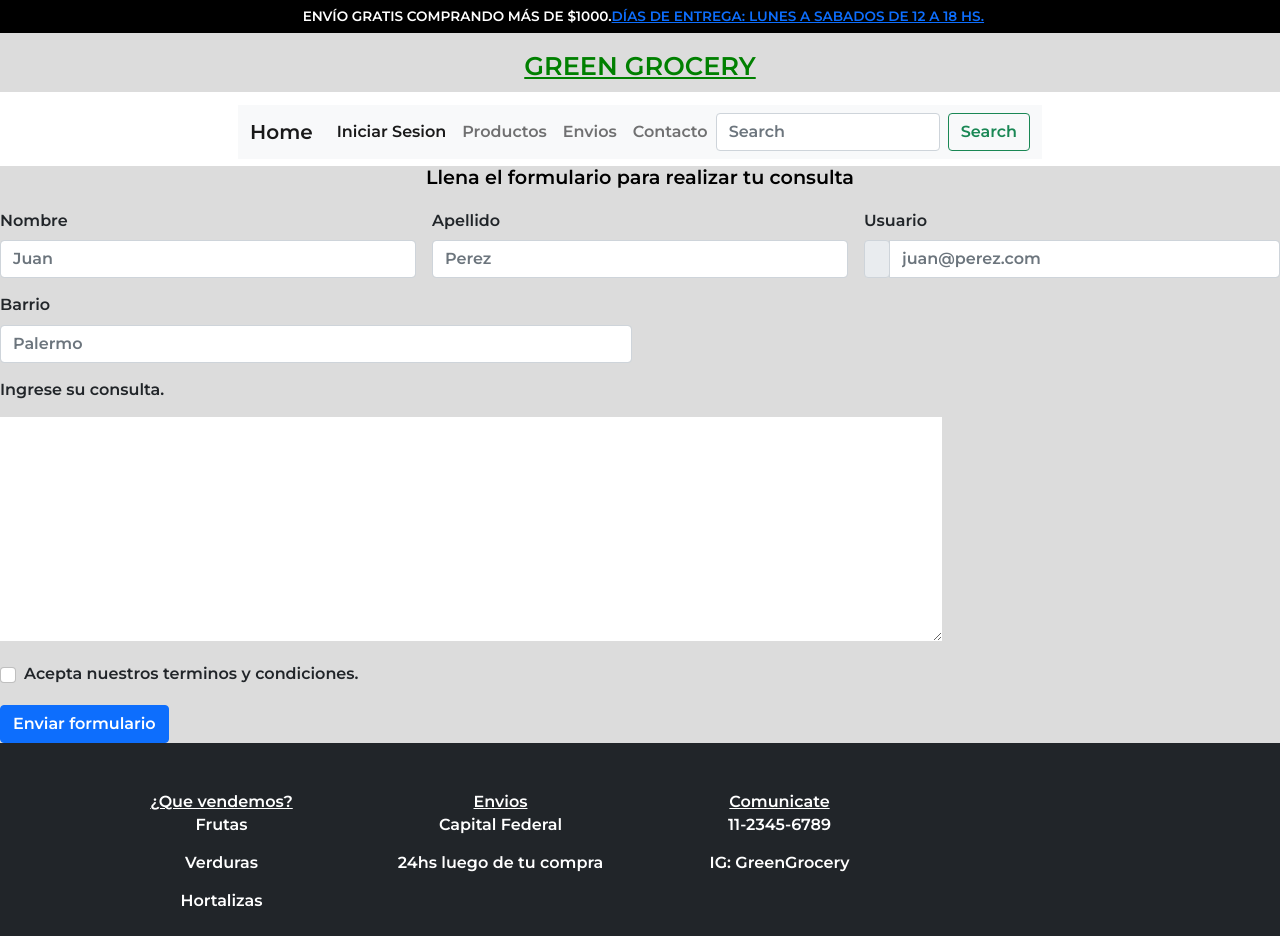
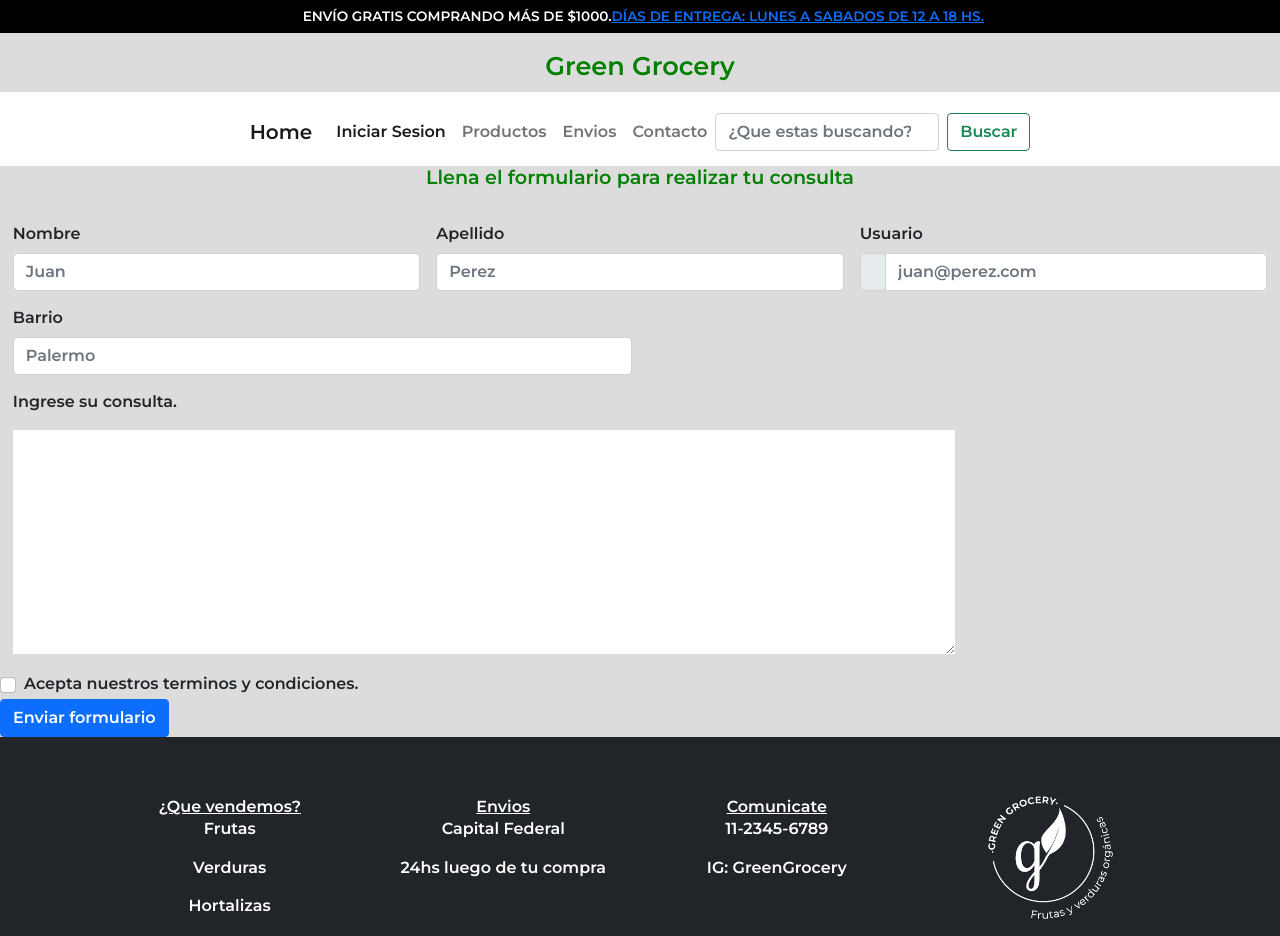
Before and after one commit to facualvarez5/GreenGrocery, a website: page contacto.html in a window 1280 px wide. Shown: the top 936 px of the page. Drawn offline with nearby package versions, Linux system fonts and the light colour scheme.

Commit message:
CuartaEntrega

```diff
--- a/contacto.html
+++ b/contacto.html
@@ -25,10 +25,10 @@
       </section>
       <section>
         <h1 class="h1Index">
-          <a href="#" class="tituloHome">GREEN GROCERY</a>
+          <a href="#" class="tituloHome">Green Grocery</a>
         </h1>
         <div class="divMenuPrincipal">
-          <nav class="navbar navbar-expand-lg navbar-light bg-light">
+          <nav class="navbar navbar-expand-lg navbar-light">
             <div class="container-fluid">
               <a class="navbar-brand" href="index.html">Home</a>
               <button class="navbar-toggler" type="button" data-bs-toggle="collapse" data-bs-target="#navbarSupportedContent" aria-controls="navbarSupportedContent" aria-expanded="false" aria-label="Toggle navigation">
@@ -52,8 +52,8 @@
                   </li>
                 </ul>
                 <form class="d-flex">
-                  <input class="form-control me-2" type="search" placeholder="Search" aria-label="Search">
-                  <button class="btn btn-outline-success" type="submit">Search</button>
+                  <input class="form-control me-2" type="search" placeholder="¿Que estas buscando?" aria-label="Search">
+                  <button class="btn btn-outline-success" type="submit">Buscar</button>
                 </form>
               </div>
             </div>
@@ -61,8 +61,9 @@
         </div>
       </section>
     </header>
-    <section class="seccionFormulario">
     <h2 class="tituloContacto">Llena el formulario para realizar tu consulta</h2>
+      <section id="form">
+      <div>
         <form class="row g-3">
           <div class="col-md-4">
             <label for="validationServer01" class="form-label">Nombre</label>
@@ -83,23 +84,24 @@
             <label for="validationServer03" class="form-label">Barrio</label>
             <input type="text" class="form-control" id="validationServer03" aria-describedby="validationServer03Feedback" required value="" placeholder="Palermo">
           </div>
-        <div class="col-12">
+          <div class="col-11">
             <p> Ingrese su consulta. </p>
             <textarea name="consulta" id="consulta" cols="100" rows="10" maxlength="700"></textarea>
           </div>
           </div>
-        <div class="col-12">
-          <div class="form-check">
+          <div class="col-11">
+            <div class="input1 form-check">
               <input class="form-check-input" type="checkbox" value="" aria-describedby="invalidCheck3Feedback" required>
               <label class="form-check-label" for="invalidCheck3">
                 Acepta nuestros terminos y condiciones.
               </label>
             </div>
           </div>
-        <div class="col-12">
+          <div class="col-11">
             <button class="btn btn-primary" type="submit">Enviar formulario</button>
           </div>
         </form>
+      </div>
     </section>
     <footer class="bg-dark text-center text-white divFooter">
       <div class="container p-4">
@@ -129,6 +131,9 @@
                   <p class="text-white">IG: GreenGrocery</p>
                 </div>
               </div>
+              <div class="col-lg-3 col-md-6 mb-4 mb-md-0">
+                <img src="/imagenes/Logo-BLANCO-SinFondo2.png" alt="" width="50%">
+              </div>
         </section>
       </div>
     </footer>
--- a/estilos.scss
+++ b/estilos.scss
@@ -48,6 +48,7 @@
           color: green;
           background-color:gainsboro;
           font-size: 80%;
+          text-decoration: none;
         }
       }
   }
@@ -66,6 +67,9 @@
     .navbar{
         margin-bottom: 0.5%;
         margin-top: 1%;
+        background-color: white;
+        display: flex;
+        justify-content: center;
     }
 
 }
@@ -259,13 +263,15 @@
     .tituloContacto{
       display: flex;
       justify-content: center;
-      color: black;
+      color: green;
       background-color: gainsboro;
       font-size: 120%;
-      padding: 0,3%;
       padding-bottom: 1%;
     }
 
+    .row{
+      padding: 1%;
+    }
 
     .divFooter{
       padding: 0%;
```
Also changed, not shown: envios.html (+7 -4 lines), index.html (+7 -4 lines), productos.html (+7 -4 lines), usuario.html (+8 -5 lines), estilos.css, 1 other file. Lines whose indentation alone changed are shown as unchanged.
